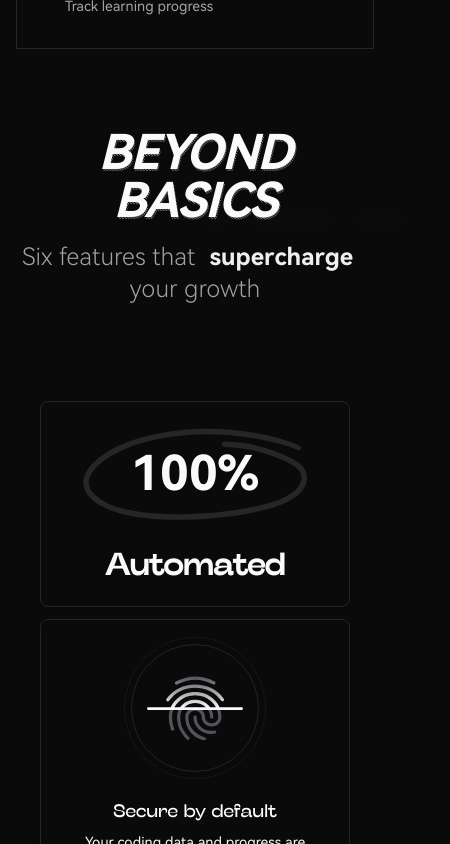
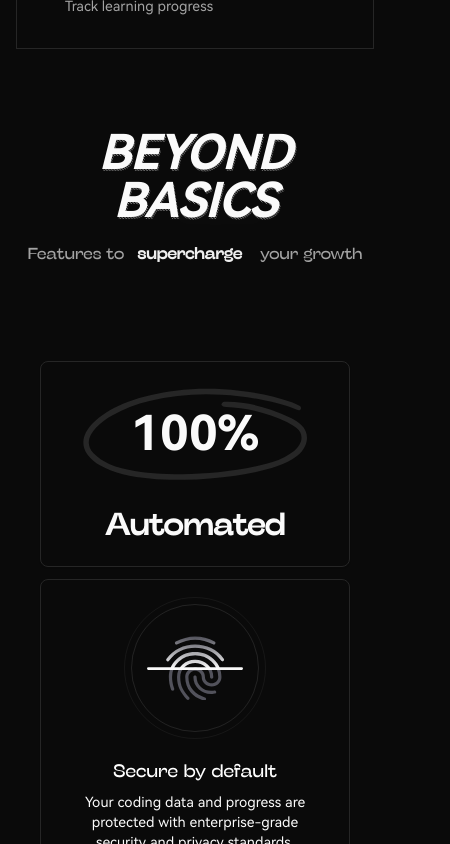
Before and after one commit to SWAMINATHAN-A/leetfeedback-webs-public, a React (Vite) app in the folder website/: page / in a window 390 px wide. Shown: the part 3180-4024 px from the top of the page, 450 px wide, since content can reach past the window. Built offline with nearby package versions, Linux system fonts and the light colour scheme; no server answers; some icons are missing; a web font is replaced by a local one.

Commit message:
fix dock/navblur on phone [2/?]
Signed-off-by: ca5 <catinice@outlook.com>

```diff
--- a/website/src/components/Features.tsx
+++ b/website/src/components/Features.tsx
@@ -581,7 +581,7 @@ const Features: React.FC = React.memo(() => {
         {/* Power Features - Professional Cards */}
         <div className="mb-20">
           {/* Section Title */}
-          <div className="text-center mb-16">
+          <div className="text-center mb-16 overflow-hidden">
             <LineShadowText
               as="h2"
               shadowColor="hsl(var(--muted-foreground))"
@@ -589,11 +589,14 @@ const Features: React.FC = React.memo(() => {
             >
               BEYOND BASICS
             </LineShadowText>
-            <div className="text-2xl text-muted-foreground font-light">
-              Six features that{" "}
+            <div
+              className="text-md sm:text-lg md:text-xl lg:text-2xl text-muted-foreground font-light break-words"
+              style={{ fontFamily: "'Stinger', sans-serif" }}
+            >
+              Features to{" "}
               <FlipWords
                 words={["transform", "accelerate", "supercharge"]}
-                className="text-foreground font-bold"
+                className="text-foreground font-bold inline-block"
                 duration={2500}
               />{" "}
               your growth
--- a/website/src/components/Pricing.tsx
+++ b/website/src/components/Pricing.tsx
@@ -236,7 +236,12 @@ const Pricing: React.FC = React.memo(() => {
               <div className="p-6 flex flex-col h-full">
                 <h3 className="text-xl font-bold text-foreground mb-2">Free</h3>
                 <div className="mb-6">
-                  <span className="text-5xl font-bold text-foreground" style={{ fontFamily: "'Stinger', sans-serif" }}>$0</span>
+                  <span
+                    className="text-5xl font-bold text-foreground"
+                    style={{ fontFamily: "'Stinger', sans-serif" }}
+                  >
+                    $0
+                  </span>
                 </div>
 
                 {/* Features List */}
@@ -291,7 +296,12 @@ const Pricing: React.FC = React.memo(() => {
               <div className="relative z-10 p-6 flex flex-col h-full">
                 <h3 className="text-xl font-bold text-white mb-2">Premium</h3>
                 <div className="mb-6">
-                  <span className="text-5xl font-bold text-white" style={{ fontFamily: "'Stinger', sans-serif" }}>$100</span>
+                  <span
+                    className="text-5xl font-bold text-white"
+                    style={{ fontFamily: "'Stinger', sans-serif" }}
+                  >
+                    $100
+                  </span>
                 </div>
 
                 {/* Features List */}
@@ -376,7 +386,10 @@ const Pricing: React.FC = React.memo(() => {
                   <div className="bg-zinc-800/50 border border-zinc-700/50 rounded-2xl p-4 text-center">
                     <div className="flex items-center justify-center gap-1.5 mb-1">
                       <Star className="w-4 h-4 text-yellow-400" />
-                      <span className="text-xl font-bold text-white font-mono" style={{ fontFamily: "'Stinger', sans-serif" }}>
+                      <span
+                        className="text-xl font-bold text-white font-mono"
+                        style={{ fontFamily: "'Stinger', sans-serif" }}
+                      >
                         {gitHubStats.loading ? "--" : gitHubStats.stars}
                       </span>
                     </div>
@@ -385,7 +398,10 @@ const Pricing: React.FC = React.memo(() => {
                   <div className="bg-zinc-800/50 border border-zinc-700/50 rounded-2xl p-4 text-center">
                     <div className="flex items-center justify-center gap-1.5 mb-1">
                       <Clock className="w-4 h-4 text-blue-400" />
-                      <span className="text-xl font-bold text-white font-mono" style={{ fontFamily: "'Stinger', sans-serif" }}>
+                      <span
+                        className="text-xl font-bold text-white font-mono"
+                        style={{ fontFamily: "'Stinger', sans-serif" }}
+                      >
                         {gitHubStats.loading
                           ? "--"
                           : gitHubStats.lastCommitDays === 0
@@ -398,7 +414,10 @@ const Pricing: React.FC = React.memo(() => {
                   <div className="bg-zinc-800/50 border border-zinc-700/50 rounded-2xl p-4 text-center">
                     <div className="flex items-center justify-center gap-1.5 mb-1">
                       <Users className="w-4 h-4 text-green-400" />
-                      <span className="text-xl font-bold text-white font-mono">
+                      <span
+                        className="text-xl font-bold text-white font-mono"
+                        style={{ fontFamily: "'Stinger', sans-serif" }}
+                      >
                         50+
                       </span>
                     </div>
--- a/website/src/components/ui/flip-words.tsx
+++ b/website/src/components/ui/flip-words.tsx
@@ -54,7 +54,7 @@ export const FlipWords = ({
           y: -40,
           x: 40,
           filter: "blur(8px)",
-          scale: 2,
+          scale: 1,
           position: "absolute",
         }}
         className={cn(
```
